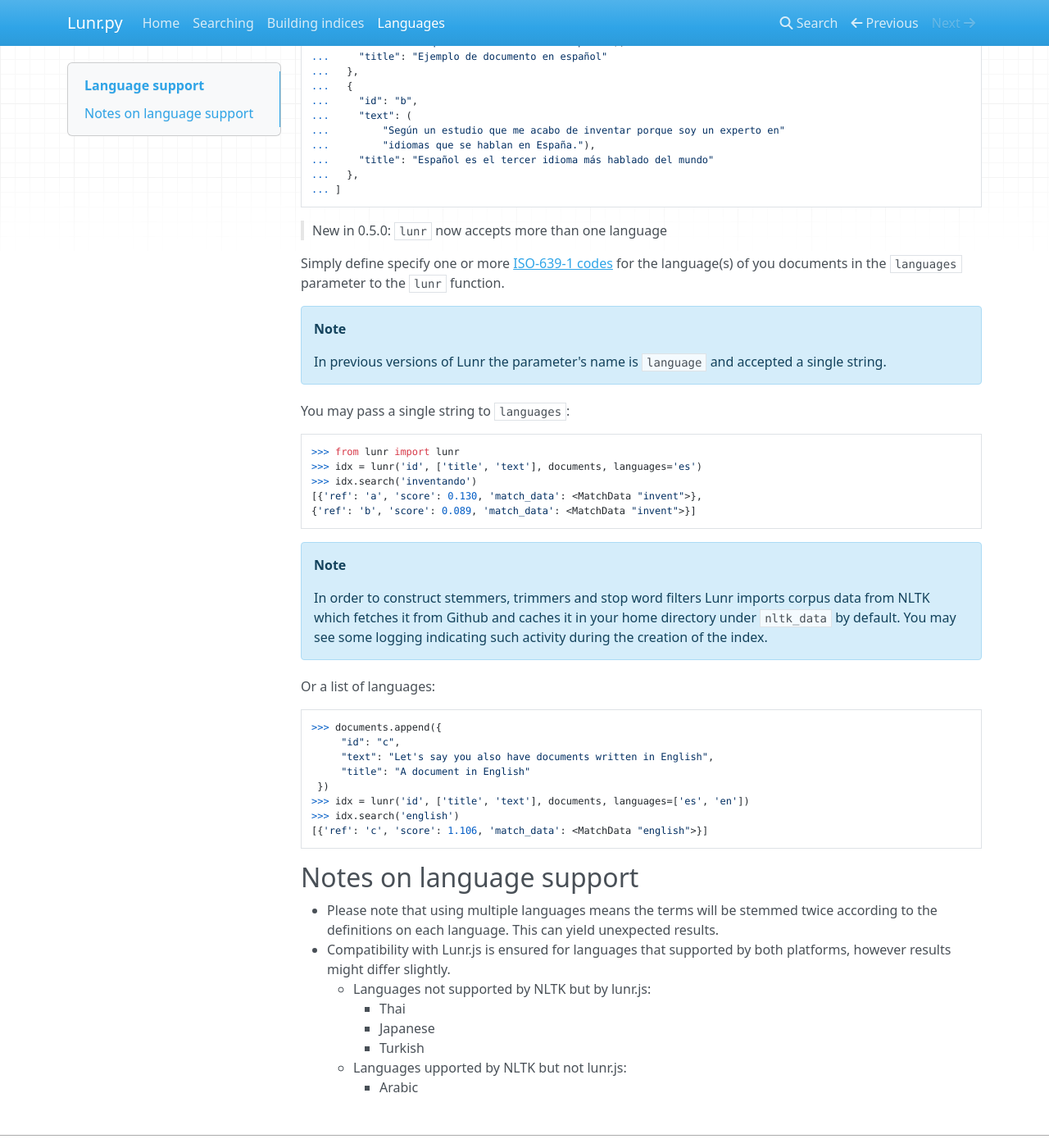
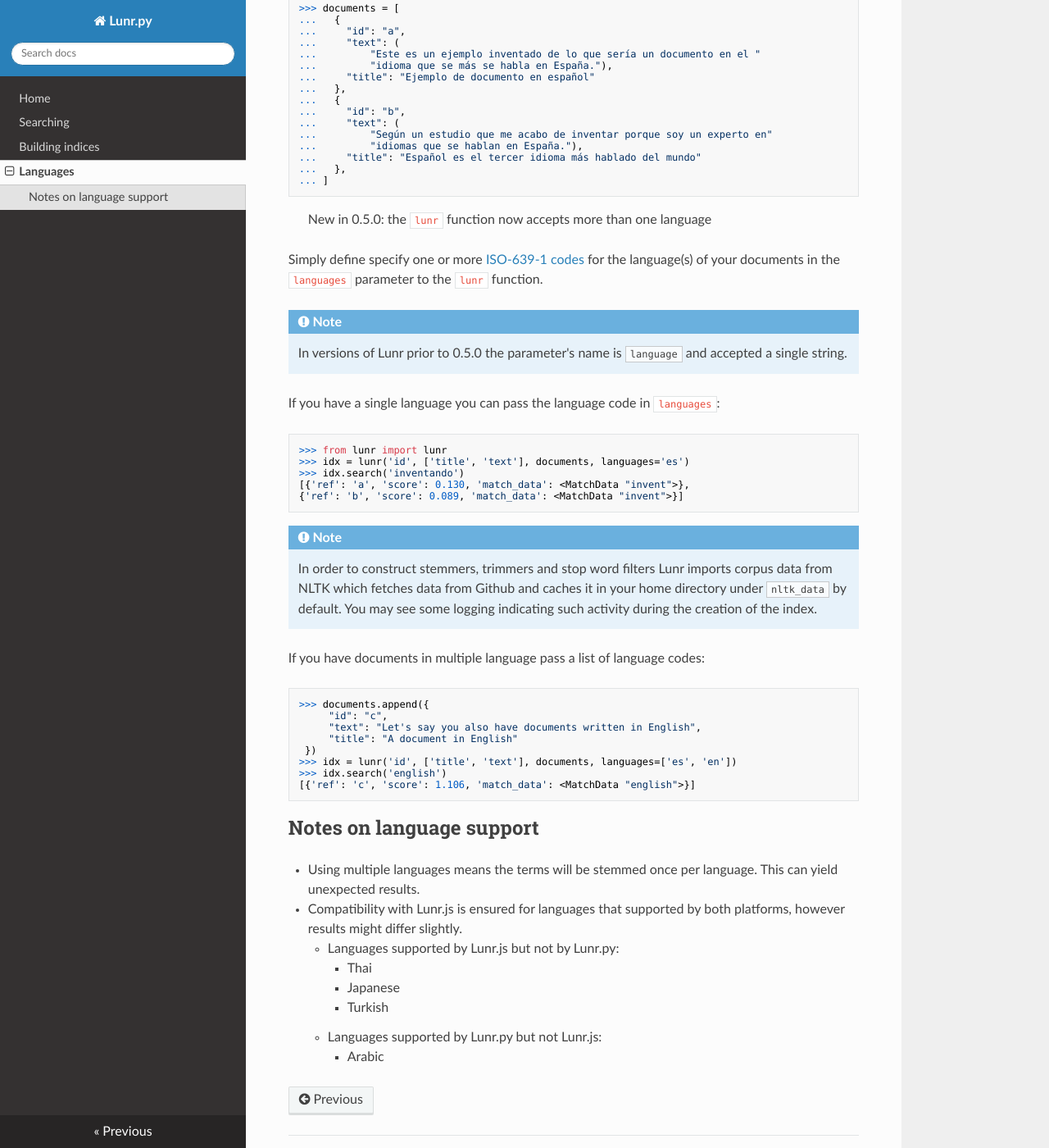
Before and after one commit to yeraydiazdiaz/lunr.py, an MkDocs documentation site: the page built from docs/languages.md, in a window 1280 px wide and 1400 px high, scrolled down 675 px. Shown: the whole window at 82% size. Built offline with MkDocs 1.6.1, drawn with Linux system fonts in a browser that asks for light colours; nearby versions of some CDN libraries; old or Windows-style settings are respelled for this version of MkDocs; some of the changed text lies outside the part shown.

Commit message:
Tweak documentation Relax dependency requirements

````diff
--- a/docs/languages.md
+++ b/docs/languages.md
@@ -1,24 +1,24 @@
 # Language support
 
-An optional and experimental support for other languages via the [Natural Language Toolkit](http://www.nltk.org/) stemmers. To install Lunr with this feature use `pip install lunr[languages]`.
+Lunr includes optional and experimental support for languages other than English via the [Natural Language Toolkit](http://www.nltk.org/). To install Lunr with this feature use `pip install lunr[languages]`.
 
-Assuming you have a set of documents in one of the supported languages:
+The currently supported languages are:
 
-- arabic
-- danish
-- dutch
-- english
-- finnish
-- french
-- german
-- hungarian
-- italian
-- norwegian
-- portuguese
-- romanian
-- russian
-- spanish
-- swedish
+- Arabic
+- Danish
+- Dutch
+- English
+- Finnish
+- French
+- German
+- Hungarian
+- Italian
+- Norwegian
+- Portuguese
+- Romanian
+- Russian
+- Spanish
+- Swedish
 
 ```python
 >>> documents = [
@@ -39,14 +39,14 @@
 ... ]
 ```
 
-> New in 0.5.0: `lunr` now accepts more than one language
+> New in 0.5.0: the `lunr` function now accepts more than one language
 
-Simply define specify one or more [ISO-639-1 codes](https://en.wikipedia.org/wiki/List_of_ISO_639-1_codes) for the language(s) of you documents in the `languages` parameter to the `lunr` function.
+Simply define specify one or more [ISO-639-1 codes](https://en.wikipedia.org/wiki/List_of_ISO_639-1_codes) for the language(s) of your documents in the `languages` parameter to the `lunr` function.
 
 !!! Note
-    In previous versions of Lunr the parameter's name is `language` and accepted a single string.
+    In versions of Lunr prior to 0.5.0 the parameter's name is `language` and accepted a single string.
 
-You may pass a single string to `languages`:
+If you have a single language you can pass the language code in `languages`:
 
 ```python
 >>> from lunr import lunr
@@ -57,9 +57,9 @@
 ```
 
 !!! Note
-    In order to construct stemmers, trimmers and stop word filters Lunr imports corpus data from NLTK which fetches it from Github and caches it in your home directory under `nltk_data` by default. You may see some logging indicating such activity during the creation of the index.
+    In order to construct stemmers, trimmers and stop word filters Lunr imports corpus data from NLTK which fetches data from Github and caches it in your home directory under `nltk_data` by default. You may see some logging indicating such activity during the creation of the index.
 
-Or a list of languages:
+If you have documents in multiple language pass a list of language codes:
 
 ```python
 >>> documents.append({
@@ -74,11 +74,11 @@
 
 ## Notes on language support
 
-- Please note that using multiple languages means the terms will be stemmed twice according to the definitions on each language. This can yield unexpected results.
+- Using multiple languages means the terms will be stemmed once per language. This can yield unexpected results.
 - Compatibility with Lunr.js is ensured for languages that supported by both platforms, however results might differ slightly.
-    + Languages not supported by NLTK but by lunr.js:
+    + Languages supported by Lunr.js but not by Lunr.py:
         * Thai
         * Japanese
         * Turkish
-    + Languages upported by NLTK but not lunr.js:
+    + Languages supported by Lunr.py but not Lunr.js:
         * Arabic
--- a/mkdocs.yml
+++ b/mkdocs.yml
@@ -6,5 +6,7 @@
   - Building indices: indices.md
   - Languages: languages.md
 
+theme: readthedocs
+
 markdown_extensions:
   - admonition
--- a/setup.py
+++ b/setup.py
@@ -35,11 +35,11 @@
     packages=['lunr'],
     include_package_data=True,
     install_requires=[
-        'future==0.16.0',
-        'six==1.11.0',
+        'future>=0.16.0',
+        'six>=1.11.0',
     ],
     extras_require={
-        'languages': ['nltk==3.2.5']
+        'languages': ['nltk>=3.2.5']
     },
     keywords='lunr full text search',
     classifiers=[
````
Also changed, not shown: 1 other file.
